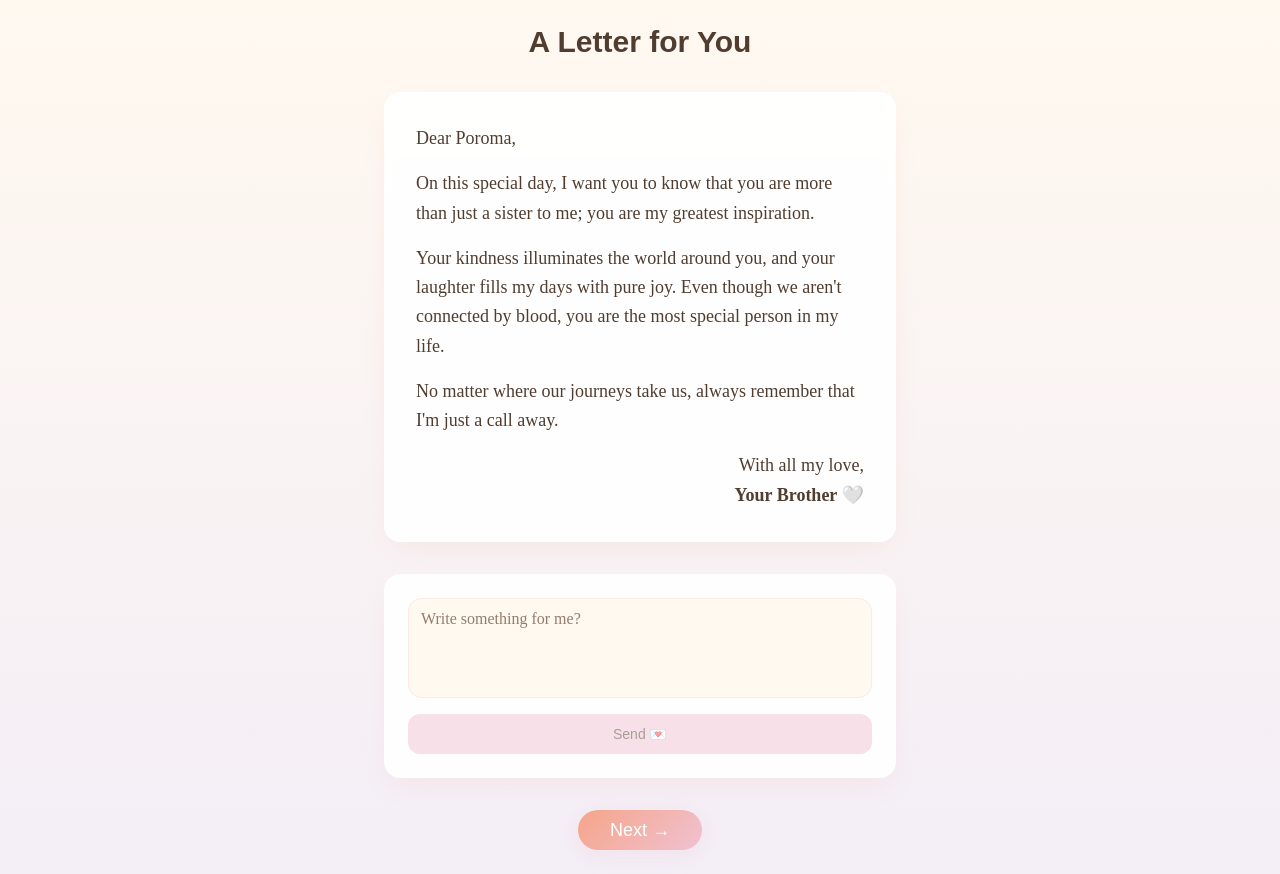
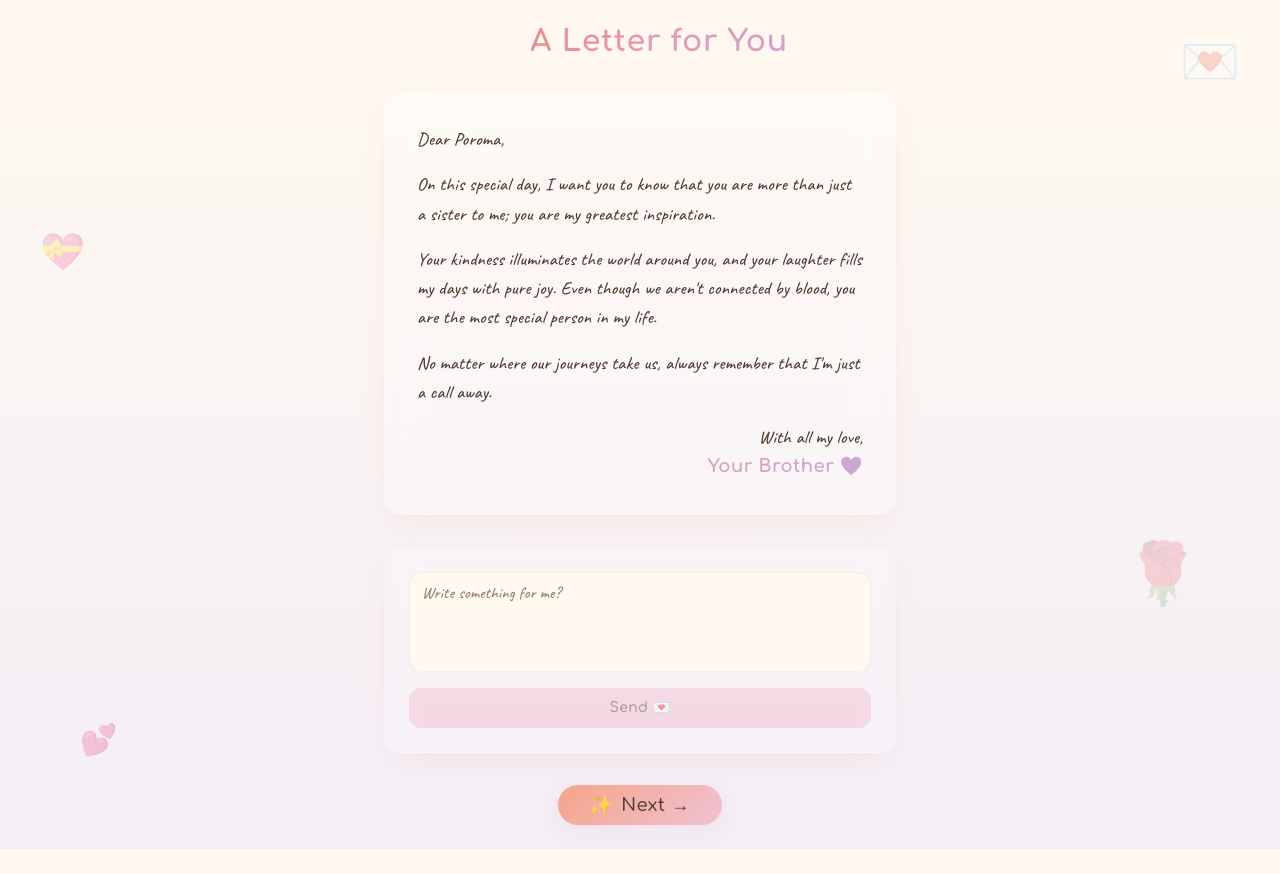
Before and after one commit to RidoanDev/poromas-digital-hug, a React (Vite) app: page /letter in a window 1280 px wide. After the commit the page ends 849 px from the top, so only its background shows below. Built offline with nearby package versions, Linux system fonts and the light colour scheme.

Commit message:
Enhance text and visuals
Make all text cute and clear. Add background blur and transparent effects to make the website more attractive and delightful for your sister.

```diff
--- a/src/index.css
+++ b/src/index.css
@@ -1,8 +1,10 @@
+@import url('https://fonts.googleapis.com/css2?family=Comfortaa:wght@300;400;500;600;700&family=Caveat:wght@400;500;600;700&family=Dancing+Script:wght@400;500;600;700&display=swap');
+
 @tailwind base;
 @tailwind components;
 @tailwind utilities;
 
-/* Raksha Bandhan Gift Website Design System - Soft & Warm Colors */
+/* Raksha Bandhan Gift Website Design System - Cute & Beautiful */
 
 @layer base {
   :root {
@@ -120,5 +122,86 @@
 
   body {
     @apply bg-background text-foreground;
+    font-family: 'Comfortaa', sans-serif;
   }
 }
+
+@layer components {
+  /* Cute text styles */
+  .text-cute {
+    font-family: 'Comfortaa', sans-serif;
+    font-weight: 500;
+    letter-spacing: 0.025em;
+  }
+
+  .text-cute-bold {
+    font-family: 'Comfortaa', sans-serif;
+    font-weight: 700;
+    letter-spacing: 0.025em;
+  }
+
+  .text-handwriting {
+    font-family: 'Caveat', cursive;
+    font-weight: 500;
+    letter-spacing: 0.015em;
+  }
+
+  .text-dancing {
+    font-family: 'Dancing Script', cursive;
+    font-weight: 500;
+    letter-spacing: 0.015em;
+  }
+
+  /* Beautiful glass effects */
+  .glass-card {
+    background: rgba(255, 255, 255, 0.25);
+    backdrop-filter: blur(20px);
+    border: 1px solid rgba(255, 255, 255, 0.3);
+    box-shadow: 0 8px 32px 0 rgba(31, 38, 135, 0.37);
+  }
+
+  .glass-soft {
+    background: rgba(255, 255, 255, 0.15);
+    backdrop-filter: blur(15px);
+    border: 1px solid rgba(255, 255, 255, 0.2);
+  }
+
+  /* Floating animation */
+  .float {
+    animation: float 6s ease-in-out infinite;
+  }
+
+  @keyframes float {
+    0%, 100% {
+      transform: translateY(0px);
+    }
+    50% {
+      transform: translateY(-20px);
+    }
+  }
+
+  /* Sparkle effect */
+  .sparkle::before {
+    content: '✨';
+    animation: sparkle 2s ease-in-out infinite;
+  }
+
+  @keyframes sparkle {
+    0%, 100% {
+      opacity: 0.7;
+      transform: scale(1);
+    }
+    50% {
+      opacity: 1;
+      transform: scale(1.2);
+    }
+  }
+
+  /* Beautiful gradient text */
+  .gradient-text {
+    background: linear-gradient(135deg, hsl(15 85% 65%), hsl(340 60% 75%), hsl(280 35% 75%));
+    -webkit-background-clip: text;
+    -webkit-text-fill-color: transparent;
+    background-clip: text;
+  }
+}
--- a/src/pages/Letter.tsx
+++ b/src/pages/Letter.tsx
@@ -19,16 +19,23 @@ const Letter = () => {
   };
 
   return (
-    <div className="min-h-screen bg-gradient-soft font-poppins">
+    <div className="min-h-screen bg-gradient-soft font-cute relative overflow-x-hidden">
+      {/* Floating background elements */}
+      <div className="absolute inset-0 overflow-hidden pointer-events-none">
+        <div className="absolute top-10 right-10 text-5xl opacity-20 float">💌</div>
+        <div className="absolute top-60 left-10 text-4xl opacity-25 float" style={{animationDelay: '1.5s'}}>💝</div>
+        <div className="absolute bottom-60 right-20 text-6xl opacity-15 float" style={{animationDelay: '0.8s'}}>🌹</div>
+        <div className="absolute bottom-20 left-20 text-3xl opacity-30 float" style={{animationDelay: '2.2s'}}>💕</div>
+      </div>
       {/* Letter Page */}
       <section className="min-h-screen flex flex-col items-center justify-center p-6">
         <div className="max-w-lg mx-auto space-y-8">
-          <h2 className="text-3xl font-bold text-center text-foreground mb-8">
+          <h2 className="text-3xl text-cute-bold text-center gradient-text mb-8 sparkle">
             A Letter for You
           </h2>
 
-          <div className="bg-white/90 backdrop-blur-sm rounded-2xl p-8 shadow-soft">
-            <div className="font-handwriting text-lg leading-relaxed text-foreground space-y-4">
+          <div className="glass-card rounded-2xl p-8 shadow-soft">
+            <div className="text-handwriting text-lg leading-relaxed text-foreground space-y-4">
               <p>Dear Poroma,</p>
               <p>
                 On this special day, I want you to know that you are more than just a sister to me;
@@ -43,22 +50,22 @@ const Letter = () => {
               </p>
               <div className="text-right mt-6">
                 <p>With all my love,</p>
-                <p className="font-bold">Your Brother 🤍</p>
+                <p className="text-cute-bold gradient-text">Your Brother 🤍</p>
               </div>
             </div>
           </div>
 
-          <div className="bg-white/90 backdrop-blur-sm rounded-2xl p-6 shadow-soft space-y-4">
+          <div className="glass-soft rounded-2xl p-6 shadow-soft space-y-4">
             <Textarea
               placeholder="Write something for me?"
               value={message}
               onChange={(e) => setMessage(e.target.value)}
-              className="min-h-[100px] border-soft-pink/30 focus:border-warm-peach resize-none font-handwriting text-base"
+              className="min-h-[100px] border-soft-pink/30 focus:border-warm-peach resize-none text-handwriting text-base glass-soft"
             />
             <Button
               onClick={handleSendMessage}
               disabled={!message.trim()}
-              className="w-full bg-soft-pink text-foreground hover:bg-soft-pink/80 rounded-xl py-3 font-medium disabled:opacity-50"
+              className="w-full bg-soft-pink text-foreground hover:bg-soft-pink/80 rounded-xl py-3 text-cute-bold disabled:opacity-50 transition-all duration-300 hover:scale-105"
             >
               Send 💌
             </Button>
@@ -67,7 +74,7 @@ const Letter = () => {
           <div className="flex justify-center">
             <Button
               onClick={handleNextClick}
-              className="bg-gradient-warm text-white px-8 py-4 rounded-full text-lg font-medium shadow-warm hover:shadow-lg transition-all duration-300 hover:scale-105"
+              className="bg-gradient-warm text-white px-8 py-4 rounded-full text-lg text-cute-bold shadow-warm hover:shadow-lg transition-all duration-300 hover:scale-105 sparkle"
             >
               Next →
             </Button>
--- a/src/pages/Promise.tsx
+++ b/src/pages/Promise.tsx
@@ -19,7 +19,14 @@ const Promise = () => {
   };
 
   return (
-    <div className="min-h-screen bg-gradient-soft font-poppins">
+    <div className="min-h-screen bg-gradient-soft font-cute relative overflow-x-hidden">
+      {/* Floating background elements */}
+      <div className="absolute inset-0 overflow-hidden pointer-events-none">
+        <div className="absolute top-20 left-10 text-6xl opacity-20 float">🤝</div>
+        <div className="absolute top-40 right-10 text-4xl opacity-25 float" style={{animationDelay: '1s'}}>💞</div>
+        <div className="absolute bottom-40 left-20 text-5xl opacity-15 float" style={{animationDelay: '2s'}}>🌟</div>
+        <div className="absolute bottom-20 right-20 text-3xl opacity-30 float" style={{animationDelay: '0.5s'}}>🎋</div>
+      </div>
       {/* Promise Page */}
       <section className="min-h-screen flex flex-col items-center justify-center p-6">
         <div className="max-w-lg mx-auto space-y-8 text-center">
@@ -32,26 +39,26 @@ const Promise = () => {
             />
           </div>
 
-          <h2 className="text-3xl font-bold text-foreground">
+          <h2 className="text-3xl text-cute-bold gradient-text sparkle">
             My Promises to You 💞
           </h2>
 
-          <div className="bg-white/90 backdrop-blur-sm rounded-2xl p-6 shadow-soft space-y-4">
+          <div className="glass-card rounded-2xl p-6 shadow-soft space-y-4">
             {promises.map((promise, index) => (
               <div key={index} className="flex items-start space-x-3 text-left">
                 <Check className="w-5 h-5 text-warm-peach mt-1 flex-shrink-0" />
-                <p className="text-base text-foreground font-handwriting leading-relaxed">
+                <p className="text-base text-foreground text-cute leading-relaxed">
                   {promise}
                 </p>
               </div>
             ))}
           </div>
 
-          <div className="bg-white/90 backdrop-blur-sm rounded-2xl p-6 shadow-soft">
-            <p className="text-lg font-handwriting text-foreground leading-relaxed mb-4">
+          <div className="glass-soft rounded-2xl p-6 shadow-soft">
+            <p className="text-lg text-handwriting text-foreground leading-relaxed mb-4">
               "No matter what happens in life, you'll always have me as your brother."
             </p>
-            <p className="text-base font-handwriting text-warm-peach">
+            <p className="text-base text-dancing gradient-text text-xl">
               — Your Brother 💖
             </p>
           </div>
@@ -59,7 +66,7 @@ const Promise = () => {
           {/* Back to Home Button */}
           <Button
             onClick={handleBackToHome}
-            className="bg-lavender text-foreground hover:bg-lavender/80 px-8 py-4 rounded-full text-lg font-medium shadow-soft hover:shadow-lg transition-all duration-300 hover:scale-105 flex items-center gap-2 mx-auto"
+            className="bg-lavender text-foreground hover:bg-lavender/80 px-8 py-4 rounded-full text-lg text-cute-bold shadow-soft hover:shadow-lg transition-all duration-300 hover:scale-105 flex items-center gap-2 mx-auto sparkle"
           >
             <Home className="w-5 h-5" />
             Back to Home
--- a/tailwind.config.ts
+++ b/tailwind.config.ts
@@ -73,8 +73,10 @@ export default {
 				sm: 'calc(var(--radius) - 4px)'
 			},
 			fontFamily: {
+				'cute': ['Comfortaa', 'sans-serif'],
+				'handwriting': ['Caveat', 'cursive'],
+				'dancing': ['Dancing Script', 'cursive'],
 				'poppins': ['Poppins', 'sans-serif'],
-				'handwriting': ['Patrick Hand', 'cursive'],
 			},
 			backgroundImage: {
 				'gradient-warm': 'var(--gradient-warm)',
```
Also changed, not shown: src/pages/Welcome.tsx (+17 -10 lines).
